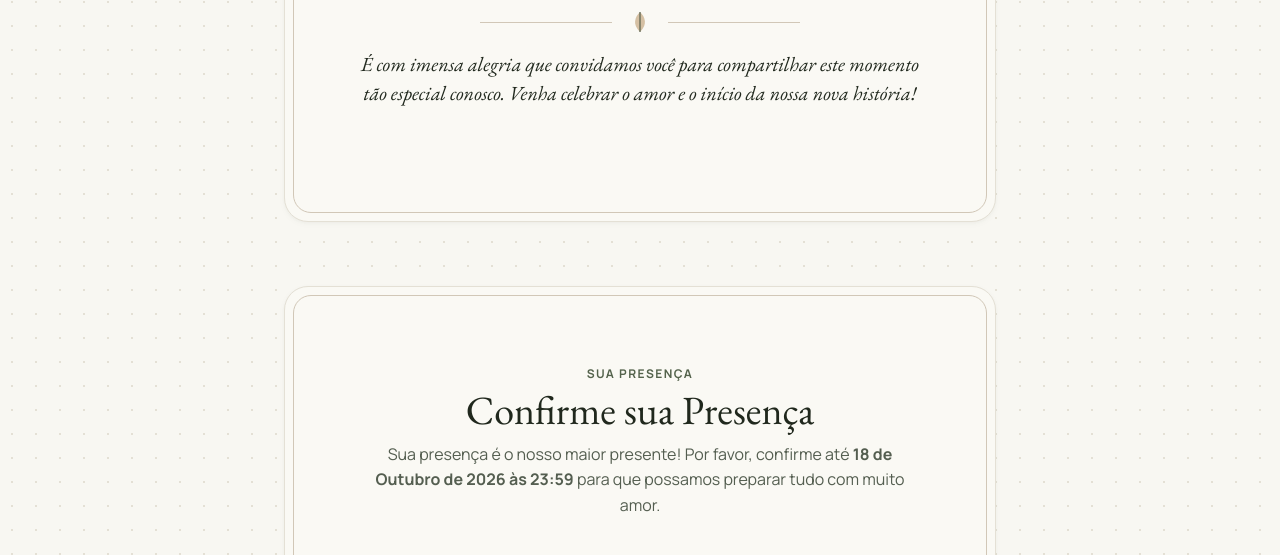
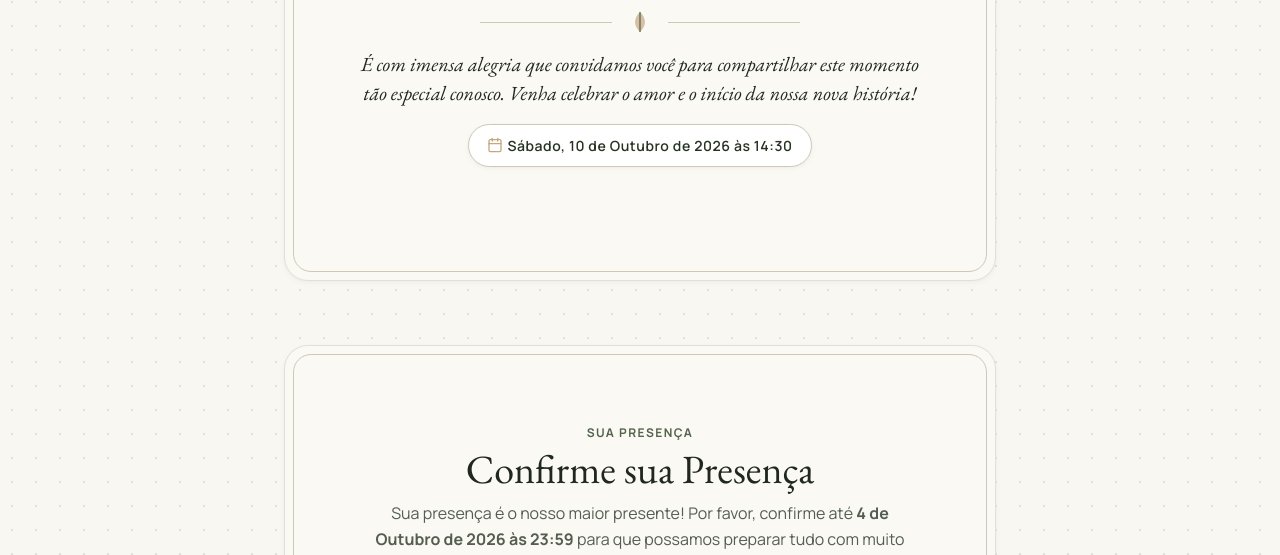
Before and after one commit to Jonathasv23/convite-cha-de-cozinha, a website: page index.html in a window 1280 px wide. Shown: the part 394-949 px from the top of the page. Drawn offline with nearby package versions, Linux system fonts and the light colour scheme.

Commit message:
Atualizacao: definir data oficial do cha para 10 de Outubro de 2026 as 14:30 com badge estilizado no convite

```diff
--- a/app/controllers/ConviteController.js
+++ b/app/controllers/ConviteController.js
@@ -101,7 +101,7 @@ export class ConviteController {
     const elDias = document.getElementById('countdown-dias');
     if (!elDias) return; // Se o bloco de contagem foi removido, não inicia o loop
 
-    const dataEvento = this.configuracoes.evento?.dataHoraISO || '2026-10-24T16:00:00';
+    const dataEvento = this.configuracoes.evento?.dataHoraISO || '2026-10-10T14:30:00';
 
     // Executa imediatamente na inicialização
     ConviteView.atualizarContagem(dataEvento);
--- a/app/views/ConviteView.js
+++ b/app/views/ConviteView.js
@@ -70,6 +70,17 @@ export class ConviteView {
               <span class="divider-line"></span>
             </div>
             <p class="hero-message">${this._escaparHtml(mensagemBoasVindas)}</p>
+            ${evento.dataHoraFormatada ? `
+              <div class="hero-date-badge">
+                <svg class="hero-date-icon" width="16" height="16" viewBox="0 0 24 24" fill="none" stroke="currentColor" stroke-width="2" stroke-linecap="round" stroke-linejoin="round" aria-hidden="true">
+                  <rect x="3" y="4" width="18" height="18" rx="2" ry="2"></rect>
+                  <line x1="16" y1="2" x2="16" y2="6"></line>
+                  <line x1="8" y1="2" x2="8" y2="6"></line>
+                  <line x1="3" y1="10" x2="21" y2="10"></line>
+                </svg>
+                <span class="hero-date-text">${this._escaparHtml(evento.dataHoraFormatada)}</span>
+              </div>
+            ` : ''}
           </div>
         </div>
       </div>
--- a/assets/css/main.css
+++ b/assets/css/main.css
@@ -206,6 +206,40 @@ body {
   color: var(--color-text-headings);
   max-width: 580px;
   margin: var(--space-sm) auto 0;
+}
+
+.hero-date-badge {
+  display: inline-flex;
+  align-items: center;
+  justify-content: center;
+  gap: var(--space-xs);
+  margin-top: var(--space-md);
+  padding: 8px 18px;
+  background-color: var(--color-surface-container-lowest);
+  border: 1px solid var(--color-border-linen);
+  border-radius: var(--radius-full);
+  color: var(--color-text-headings);
+  font-family: var(--font-body);
+  font-size: var(--font-size-body-sm);
+  font-weight: 600;
+  letter-spacing: 0.04em;
+  box-shadow: var(--shadow-level-1);
+  transition: transform var(--transition-fast), box-shadow var(--transition-fast);
+}
+
+.hero-date-badge:hover {
+  transform: translateY(-1px);
+  box-shadow: var(--shadow-level-2);
+}
+
+.hero-date-icon {
+  color: var(--color-tertiary);
+  flex-shrink: 0;
+}
+
+.hero-date-text {
+  font-family: var(--font-body);
+  color: var(--color-primary-dark);
 }
 
 /* Detalhes Nobres do Evento: Data, Horário e Local */
--- a/assets/js/admin.bundle.js
+++ b/assets/js/admin.bundle.js
@@ -20,14 +20,14 @@
       noivos: 'Hevelyn & Jonathas',
       titulo: 'Chá de Cozinha de Hevelyn & Jonathas',
       subtitulo: 'Um momento de celebração e carinho para preparar o novo lar',
-      dataHoraISO: '2026-10-24T16:00:00',
-      dataHoraFormatada: 'Sábado, 24 de Outubro de 2026 às 16h00',
+      dataHoraISO: '2026-10-10T14:30:00',
+      dataHoraFormatada: 'Sábado, 10 de Outubro de 2026 às 14:30',
       local: 'Espaço Jardim das Camélias',
       enderecoCompleto: 'Rua das Flores, 120 - Jardim Primavera, São Paulo - SP',
       googleMapsUrl: 'https://www.google.com/maps/search/?api=1&query=Espa%C3%A7o+Jardim+das+Cam%C3%A9lias+Rua+das+Flores+120',
     },
     fallbackDinamicos: {
-      dataLimiteConfirmacao: '2026-10-18T23:59:59',
+      dataLimiteConfirmacao: '2026-10-04T23:59:59',
       chavePix: 'hevelyn.jonathas.cha@email.com',
       mensagemBoasVindas: 'É com imensa alegria que convidamos você para compartilhar este momento tão especial conosco. Venha celebrar o amor e o início da nossa nova história!'
     },
--- a/assets/js/app.bundle.js
+++ b/assets/js/app.bundle.js
@@ -24,8 +24,8 @@
       noivos: 'Hevelyn & Jonathas',
       titulo: 'Chá de Cozinha de Hevelyn & Jonathas',
       subtitulo: 'Um momento de celebração e carinho para preparar o novo lar',
-      dataHoraISO: '2026-10-24T16:00:00',
-      dataHoraFormatada: 'Sábado, 24 de Outubro de 2026 às 16h00',
+      dataHoraISO: '2026-10-10T14:30:00',
+      dataHoraFormatada: 'Sábado, 10 de Outubro de 2026 às 14:30',
       local: 'Espaço Jardim das Camélias',
       enderecoCompleto: 'Rua das Flores, 120 - Jardim Primavera, São Paulo - SP',
       googleMapsUrl: 'https://www.google.com/maps/search/?api=1&query=Espa%C3%A7o+Jardim+das+Cam%C3%A9lias+Rua+das+Flores+120',
@@ -38,7 +38,7 @@
       { nome: 'Linho Suave', hex: '#D1C7B7', descricao: 'Linho rústico delicado' }
     ],
     fallbackDinamicos: {
-      dataLimiteConfirmacao: '2026-10-18T23:59:59',
+      dataLimiteConfirmacao: '2026-10-04T23:59:59',
       chavePix: 'hevelyn.jonathas.cha@email.com',
       mensagemBoasVindas: 'É com imensa alegria que convidamos você para compartilhar este momento tão especial conosco. Venha celebrar o amor e o início da nossa nova história!'
     }
@@ -124,7 +124,7 @@
   }
 
   function createGoogleCalendarUrl(ev) {
-    const dataInicio = new Date(ev.dataHoraISO || '2026-10-24T16:00:00');
+    const dataInicio = new Date(ev.dataHoraISO || '2026-10-10T14:30:00');
     const dataFim = new Date(dataInicio.getTime() + 4 * 60 * 60 * 1000);
     const startUtc = formatUtcCalendarString(dataInicio);
     const endUtc = formatUtcCalendarString(dataFim);
@@ -135,7 +135,7 @@
   }
 
   function downloadIcsFile(ev, nomeArquivo = 'cha_de_cozinha.ics') {
-    const dataInicio = new Date(ev.dataHoraISO || '2026-10-24T16:00:00');
+    const dataInicio = new Date(ev.dataHoraISO || '2026-10-10T14:30:00');
     const dataFim = new Date(dataInicio.getTime() + 4 * 60 * 60 * 1000);
     const agora = new Date();
     const startUtc = formatUtcCalendarString(dataInicio);
@@ -403,6 +403,17 @@
                 <span class="divider-line"></span>
               </div>
               <p class="hero-message">${escaparHtml(mensagemBoasVindas)}</p>
+              ${evento.dataHoraFormatada ? `
+                <div class="hero-date-badge">
+                  <svg class="hero-date-icon" width="16" height="16" viewBox="0 0 24 24" fill="none" stroke="currentColor" stroke-width="2" stroke-linecap="round" stroke-linejoin="round" aria-hidden="true">
+                    <rect x="3" y="4" width="18" height="18" rx="2" ry="2"></rect>
+                    <line x1="16" y1="2" x2="16" y2="6"></line>
+                    <line x1="8" y1="2" x2="8" y2="6"></line>
+                    <line x1="3" y1="10" x2="21" y2="10"></line>
+                  </svg>
+                  <span class="hero-date-text">${escaparHtml(evento.dataHoraFormatada)}</span>
+                </div>
+              ` : ''}
             </div>
           </div>
         </div>
--- a/config/config.example.js
+++ b/config/config.example.js
@@ -12,8 +12,8 @@ export const config = {
     noivos: 'Hevelyn & Jonathas',
     titulo: 'Chá de Cozinha de Hevelyn & Jonathas',
     subtitulo: 'Um momento de celebração e carinho para preparar o novo lar',
-    dataHoraISO: '2026-10-24T16:00:00',
-    dataHoraFormatada: 'Sábado, 24 de Outubro de 2026 às 16h00',
+    dataHoraISO: '2026-10-10T14:30:00',
+    dataHoraFormatada: 'Sábado, 10 de Outubro de 2026 às 14:30',
     local: 'Espaço Jardim das Camélias',
     enderecoCompleto: 'Rua das Flores, 120 - Jardim Primavera, São Paulo - SP',
     googleMapsUrl: 'https://www.google.com/maps/search/?api=1&query=Espa%C3%A7o+Jardim+das+Cam%C3%A9lias+Rua+das+Flores+120',
@@ -30,7 +30,7 @@ export const config = {
 
   // Parâmetros Dinâmicos Padrão (utilizados como fallback caso o Firestore esteja inacessível)
   fallbackDinamicos: {
-    dataLimiteConfirmacao: '2026-10-18T23:59:59',
+    dataLimiteConfirmacao: '2026-10-04T23:59:59',
     chavePix: 'hevelyn.jonathas.cha@email.com',
     mensagemBoasVindas: 'É com imensa alegria que convidamos você para compartilhar este momento tão especial conosco. Venha celebrar o amor e o início da nossa nova história!'
   },
--- a/config/config.js
+++ b/config/config.js
@@ -12,8 +12,8 @@ export const config = {
     noivos: 'Hevelyn & Jonathas',
     titulo: 'Chá de Cozinha de Hevelyn & Jonathas',
     subtitulo: 'Um momento de celebração e carinho para preparar o novo lar',
-    dataHoraISO: '2026-10-24T16:00:00',
-    dataHoraFormatada: 'Sábado, 24 de Outubro de 2026 às 16h00',
+    dataHoraISO: '2026-10-10T14:30:00',
+    dataHoraFormatada: 'Sábado, 10 de Outubro de 2026 às 14:30',
     local: 'Espaço Jardim das Camélias',
     enderecoCompleto: 'Rua das Flores, 120 - Jardim Primavera, São Paulo - SP',
     googleMapsUrl: 'https://www.google.com/maps/search/?api=1&query=Espa%C3%A7o+Jardim+das+Cam%C3%A9lias+Rua+das+Flores+120',
@@ -30,7 +30,7 @@ export const config = {
 
   // Parâmetros Dinâmicos Padrão (utilizados como fallback caso o Firestore esteja inacessível)
   fallbackDinamicos: {
-    dataLimiteConfirmacao: '2026-10-18T23:59:59',
+    dataLimiteConfirmacao: '2026-10-04T23:59:59',
     chavePix: 'hevelyn.jonathas.cha@email.com',
     mensagemBoasVindas: 'É com imensa alegria que convidamos você para compartilhar este momento tão especial conosco. Venha celebrar o amor e o início da nossa nova história!'
   },
```
Also changed, not shown: tests/fase4_tests.js (+4 -3 lines).
